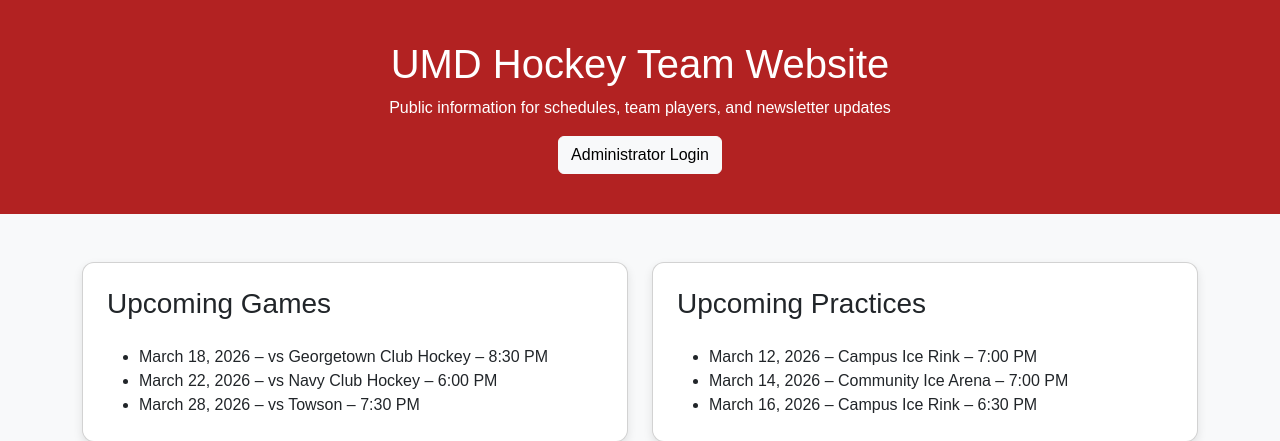
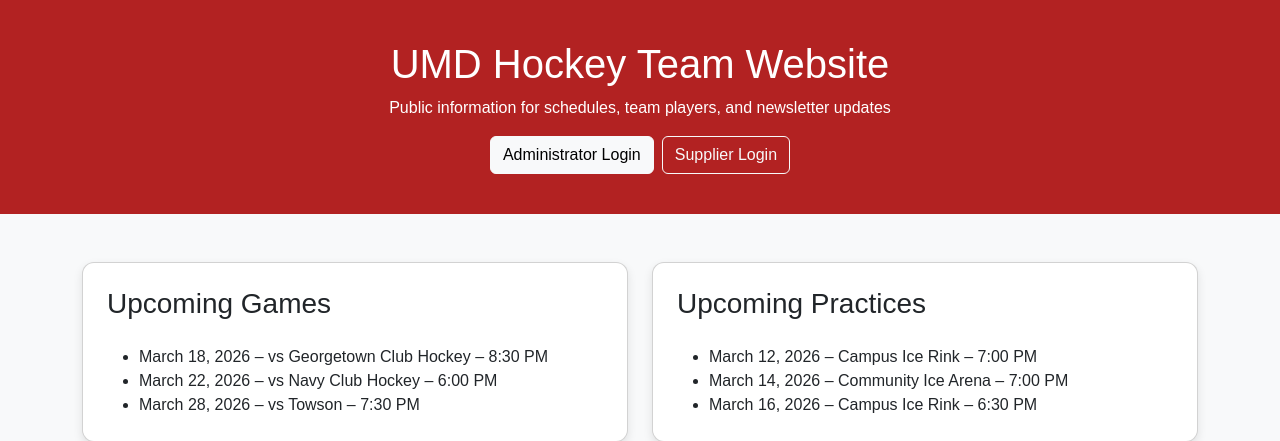
Before and after one commit to UMDBMGT407/S2026_TEAM2, a Flask app: template Benchmark2A/templates/index.html in a window 1280 px wide. Shown: the part 76-517 px from the top of the page. Run offline with Flask 3, Linux system fonts and the light colour scheme; the template is opened without the code that fills it, so the values that code supplies are empty; some libraries are stand-ins or nearby versions.

Commit message:
Add supplier login button to hero section

```diff
--- a/Benchmark2A/templates/index.html
+++ b/Benchmark2A/templates/index.html
@@ -36,6 +36,7 @@
   </div>
 
 </nav>
+
   <!-- ===============================
        HERO SECTION
        =============================== -->
@@ -46,10 +47,16 @@
         Public information for schedules, team players, and newsletter updates
       </p>
 
-      <!-- login button to admin dashboard -->
-      <a href="admin-dashboard.html" class="btn btn-light">
-        Administrator Login
-      </a>
+      <!-- login buttons -->
+      <div class="d-flex justify-content-center gap-2 flex-wrap">
+        <a href="admin-dashboard.html" class="btn btn-light">
+          Administrator Login
+        </a>
+
+        <a href="supplier.html" class="btn btn-outline-light">
+          Supplier Login
+        </a>
+      </div>
     </div>
   </section>
 
```
